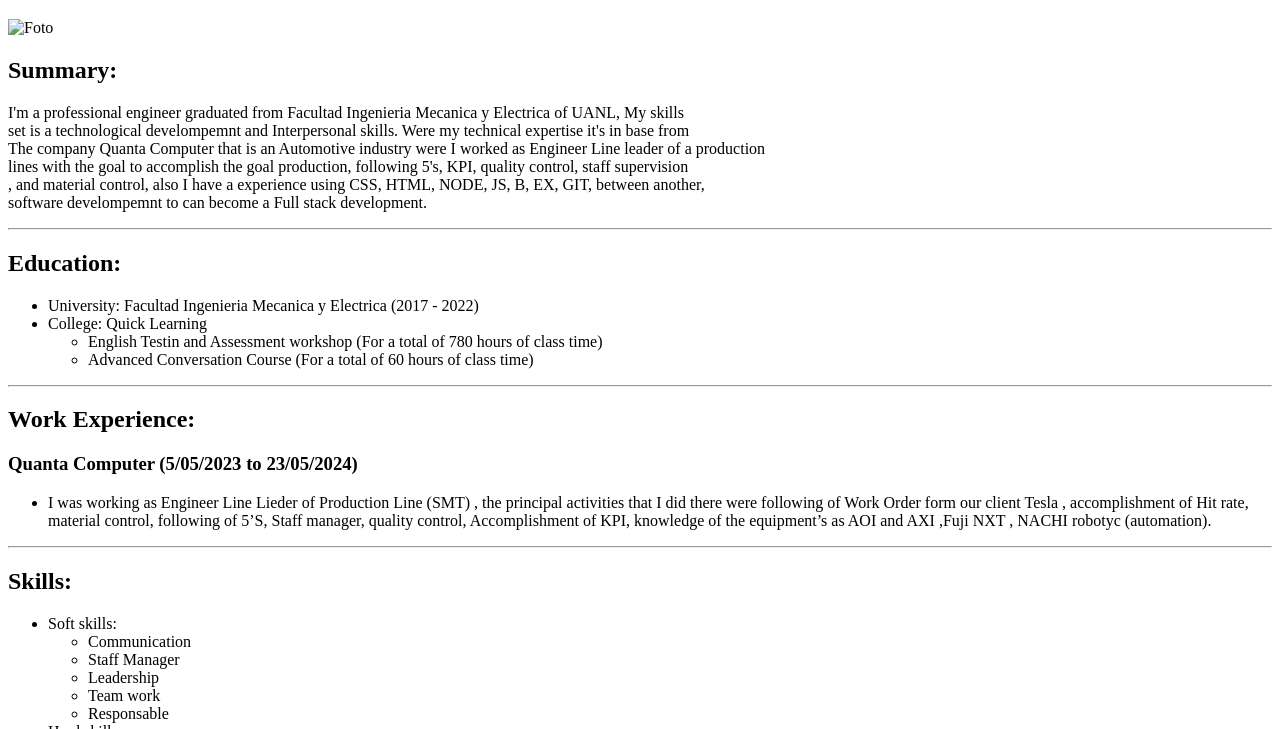
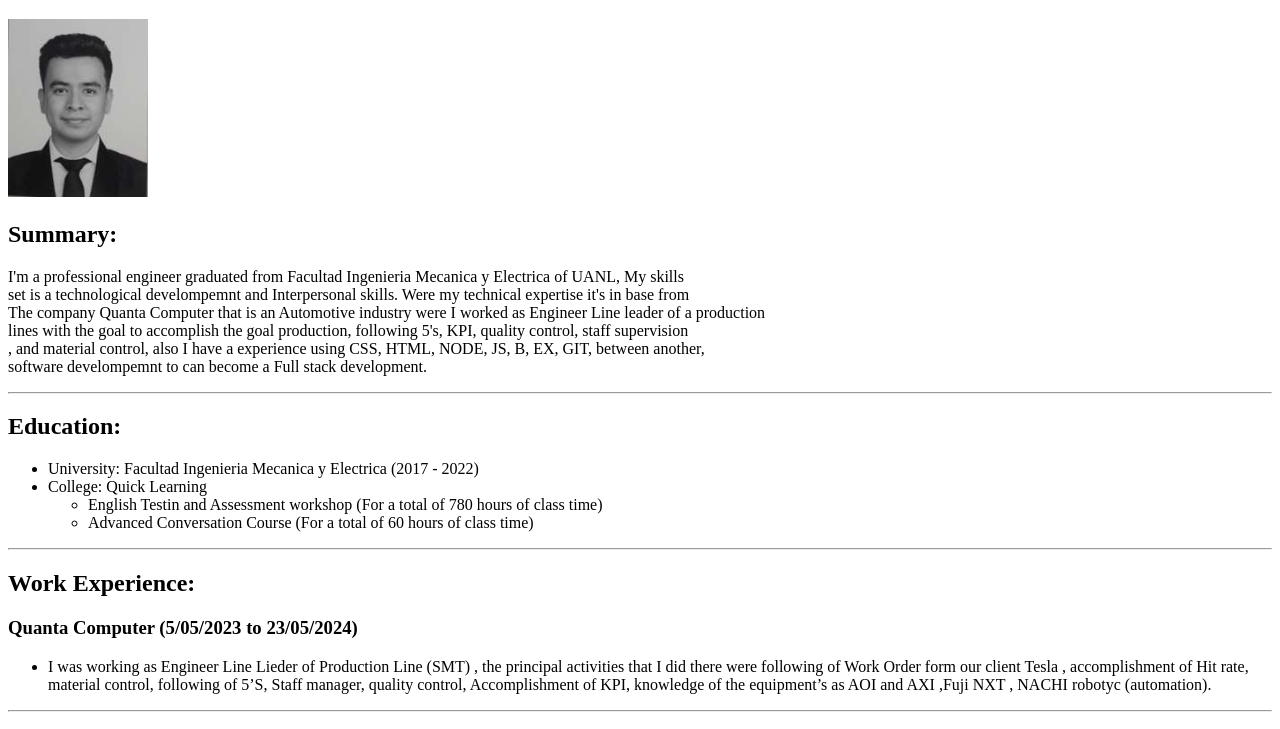
Before and after one commit to RogelioUresti/Capstone-project1, a plain HTML site: page Capstone project 1.html in a window 1280 px wide. Shown: the part 61-790 px from the top of the page. Drawn offline with Linux system fonts and the light colour scheme.

Commit message:
Add files via upload

```diff
--- a/Capstone project 1.html
+++ b/Capstone project 1.html
@@ -7,7 +7,7 @@
 </head>
 <body>
     <h1>Hello, I'm Jose Rogelio Uresti Gutierrez</h1>
-<img src="./Imagen1.jpg" width="140 " alt="Foto">
+<img src="./imagenes/Imagen1.jpg" width="140 " alt="Foto">
 <h2>Summary:</h2>
 <p>I'm a professional engineer graduated from Facultad Ingenieria Mecanica y Electrica of UANL, My skills <br>
 set is a technological develompemnt and Interpersonal skills. Were my technical expertise it's in base from <br>
```
